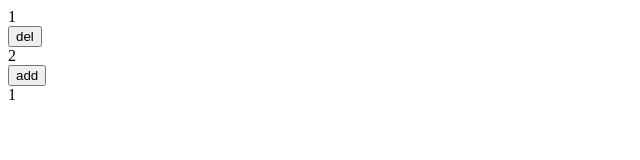
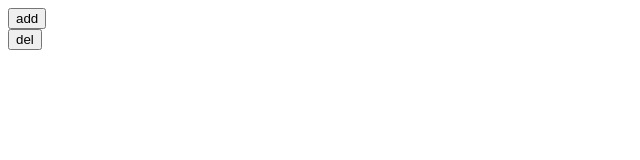
Before and after one commit to fiskar/66bit-test, a plain HTML site: page index.html in a window 1280 px wide. Both pictures are taken after a click on the button "add". Shown: the whole page, without its empty margins (0-640 px from the left). Drawn offline with Linux system fonts and the light colour scheme.

Commit message:
logic of buttons was changed.

```diff
--- a/index.html
+++ b/index.html
@@ -7,10 +7,7 @@
 </head>
 <body>
 	<div id="dashboard">
-		<div id="widget-1">1</div>
-		<input type="button" value="del" onclick="removeWidget();">
-		<div id="widget-2">2</div>
-		<input type="button" value="add" onclick="addWidget();">
+	<input type="button" value="add" onclick="addWidget();">
 	</div>
 	<script src="script.js"></script>
 	<script src="jquery.js"></script>
--- a/script.js
+++ b/script.js
@@ -9,9 +9,8 @@ function addWidget() {
 	let widget = document.createElement('div');
 
 	widget.className = `widget-${i}`;
-	widget.innerHTML = `${i}`;
-
-	document.body.append(widget);
+	widget.insertAdjacentHTML('beforeend', `<input type="button" value="del" onclick="removeWidget();">`);
+	dashboard.append(widget);
 }
 
 function removeWidget() {
```
